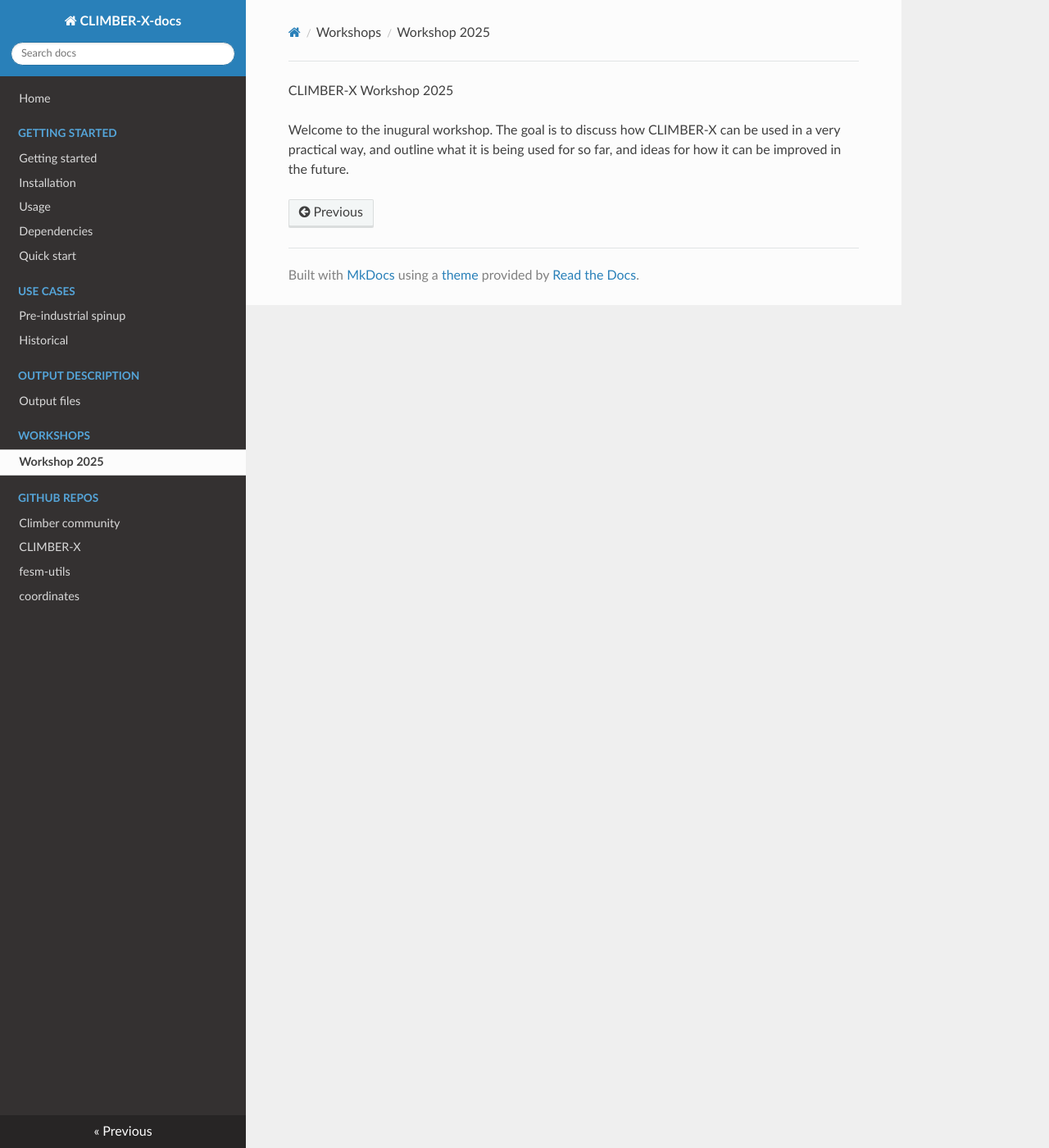
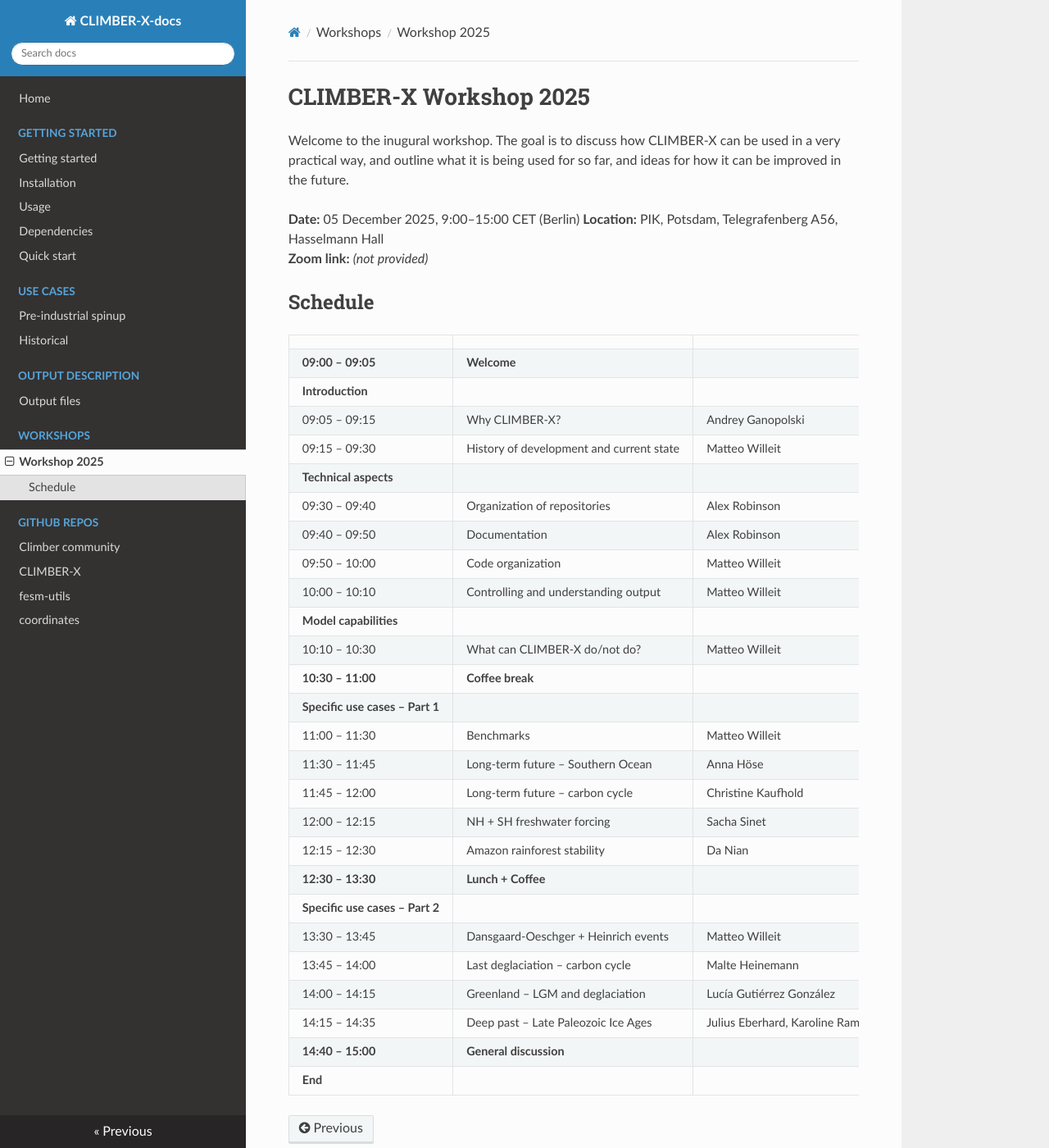
Before and after one commit to cxesmc/climber-docs, an MkDocs documentation site: the page built from docs/workshops/2025/index.md, in a window 1280 px wide and 1400 px high. Shown: the whole window at 82% size. Built offline with MkDocs 1.6.1, drawn with Linux system fonts in a browser that asks for light colours; nearby versions of some CDN libraries.

Commit message:
update of workshop schedule

```diff
--- a/docs/workshops/2025/index.md
+++ b/docs/workshops/2025/index.md
@@ -1,4 +1,39 @@
 
-CLIMBER-X Workshop 2025
+# CLIMBER-X Workshop 2025
 
 Welcome to the inugural workshop. The goal is to discuss how CLIMBER-X can be used in a very practical way, and outline what it is being used for so far, and ideas for how it can be improved in the future.
+
+**Date:** 05 December 2025, 9:00–15:00 CET (Berlin)
+**Location:** PIK, Potsdam, Telegrafenberg A56, Hasselmann Hall
+**Zoom link:** *(not provided)*
+
+## Schedule
+
+|  | | |
+| --- | --- | --- |
+| **09:00 – 09:05** | **Welcome**
+| **Introduction**
+| 09:05 – 09:15	| Why CLIMBER-X? 				| Andrey Ganopolski |
+| 09:15 – 09:30	| History of development and current state 	| Matteo Willeit |
+| **Technical aspects**
+| 09:30 – 09:40	| Organization of repositories 			| Alex Robinson |
+| 09:40 – 09:50	| Documentation 				| Alex Robinson
+| 09:50 – 10:00	| Code organization 				| Matteo Willeit
+| 10:00 – 10:10	| Controlling and understanding output		| Matteo Willeit
+| **Model capabilities**
+| 10:10 – 10:30 | What can CLIMBER-X do/not do? 		| Matteo Willeit
+| **10:30 – 11:00** | **Coffee break** |
+| **Specific use cases – Part 1**
+| 11:00 – 11:30	| Benchmarks 					| Matteo Willeit
+| 11:30 – 11:45	| Long-term future – Southern Ocean		| Anna Höse
+| 11:45 – 12:00	| Long-term future – carbon cycle		| Christine Kaufhold
+| 12:00 – 12:15	| NH + SH freshwater forcing			| Sacha Sinet
+| 12:15 – 12:30	| Amazon rainforest stability 	 		| Da Nian
+| **12:30 – 13:30** | **Lunch + Coffee** |
+| **Specific use cases – Part 2**
+| 13:30 – 13:45	| Dansgaard-Oeschger + Heinrich events 		| Matteo Willeit
+| 13:45 – 14:00	| Last deglaciation – carbon cycle		| Malte Heinemann
+| 14:00 – 14:15	| Greenland – LGM and deglaciation		| Lucía Gutiérrez González
+| 14:15 – 14:35	| Deep past – Late Paleozoic Ice Ages		| Julius Eberhard, Karoline Ramin, Louis Lacassagne |
+| **14:40 – 15:00** | **General discussion**
+| **End**
```
